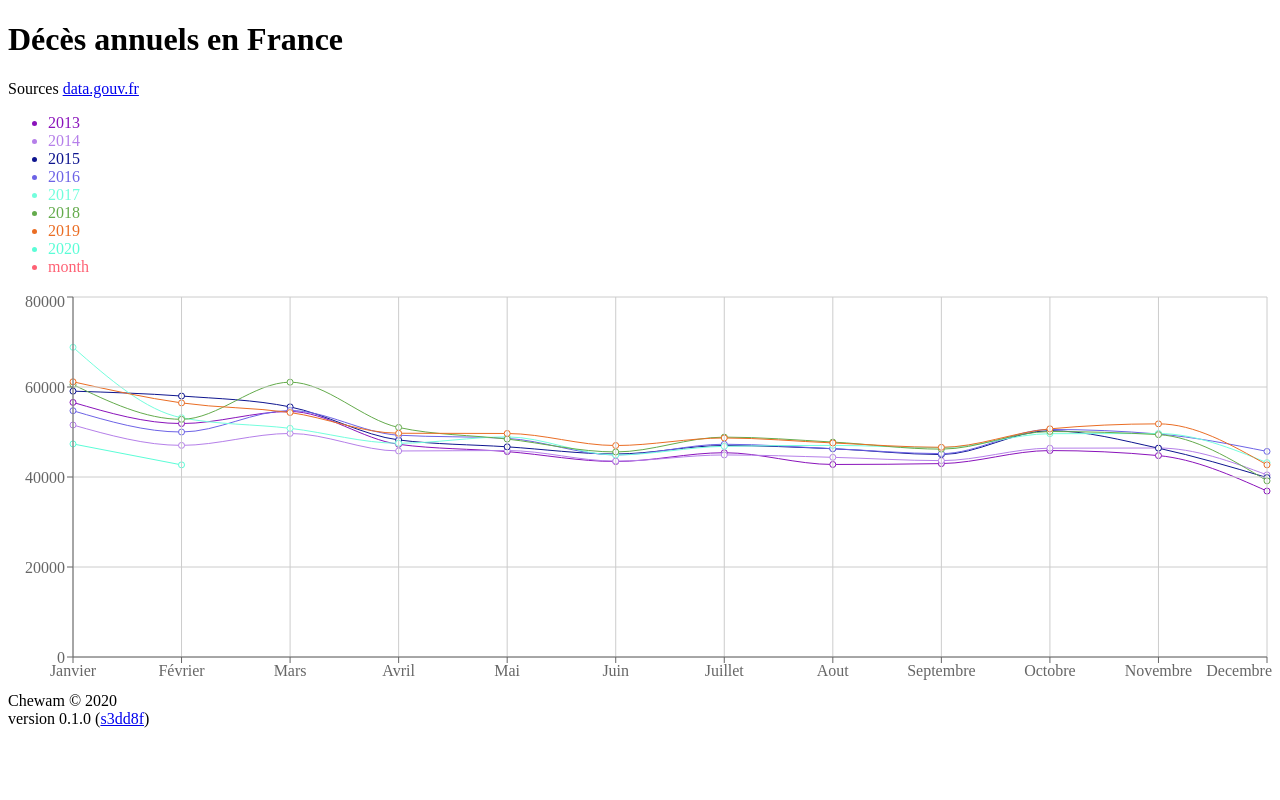
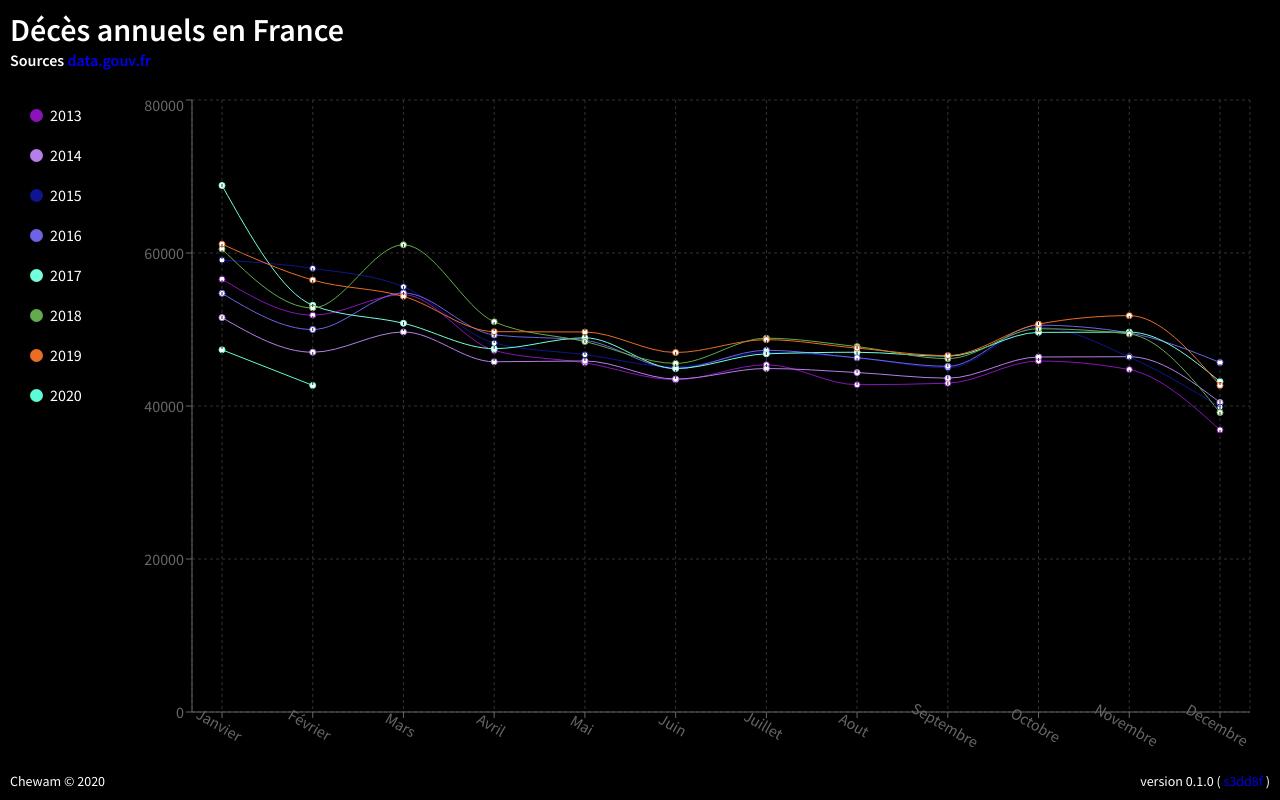
Before and after one commit to revolunet/deaths, a Next.js app: page / in a window 1280 px wide. Built offline with nearby package versions, Linux system fonts and the light colour scheme.

Commit message:
Quick design and components split

```diff
--- a/package.json
+++ b/package.json
@@ -5,7 +5,8 @@
   "scripts": {
     "dev": "next dev",
     "build": "next build",
-    "start": "next start"
+    "start": "next start",
+    "lint": "eslint src/**/*.js"
   },
   "dependencies": {
     "event-stream": "^4.0.1",
--- /dev/null
+++ b/src/components/Chart.js
@@ -0,0 +1,25 @@
+import React from "react"
+import { LineChart, Line, CartesianGrid, XAxis, YAxis } from "recharts"
+
+import deaths from "../lib/deaths"
+
+const Chart = ({ width, height, colors, disabledYears }) => (
+  <LineChart width={width} height={height} data={deaths}>
+    {Object.keys(deaths[0]).map((year, i) =>
+      year === "month" || disabledYears[year] ? null : (
+        <Line key={i} dataKey={year} type="monotone" stroke={colors[year]} />
+      )
+    )}
+    <CartesianGrid stroke="#333" strokeDasharray="3 3" />
+    <XAxis
+      dy={0}
+      angle={30}
+      interval={0}
+      dataKey="month"
+      padding={{ left: 30, right: 30 }}
+    />
+    <YAxis />
+  </LineChart>
+)
+
+export default Chart
--- /dev/null
+++ b/src/components/List.js
@@ -0,0 +1,25 @@
+import React from "react"
+
+import deaths from "../lib/deaths"
+
+const List = ({ colors, disabledYears, toggleYear }) => (
+  <ul>
+    {Object.keys(deaths[0]).map((year, i) =>
+      year === "month" ? null : (
+        <li
+          key={i}
+          onClick={() => toggleYear(year)}
+          className={disabledYears[year] && "disabled"}
+        >
+          {year}
+          <span
+            className="dot"
+            style={{ backgroundColor: colors[year] }}
+          ></span>
+        </li>
+      )
+    )}
+  </ul>
+)
+
+export default List
--- /dev/null
+++ b/src/lib/colors.js
@@ -0,0 +1,10 @@
+import deaths from "./deaths"
+
+const getColor = () => "#" + Math.random().toString(16).substr(-6)
+
+const colors = Object.keys(deaths[0]).reduce((colors, year) => {
+  colors[year] = getColor()
+  return colors
+}, {})
+
+export default colors
--- /dev/null
+++ b/src/pages/_app.js
@@ -0,0 +1,9 @@
+import React from "react"
+
+import "../styles/main.scss"
+
+function MyApp({ Component, pageProps }) {
+  return <Component {...pageProps} />
+}
+
+export default MyApp
--- a/src/pages/index.js
+++ b/src/pages/index.js
@@ -1,17 +1,11 @@
 import Head from "next/head"
 import React, { useRef, useEffect, useState } from "react"
-import { LineChart, Line, CartesianGrid, XAxis, YAxis } from "recharts"
 
-import deaths from "../lib/deaths"
+import colors from "../lib/colors"
+import List from "../components/List"
+import Chart from "../components/Chart"
 
-const getColor = () => "#" + Math.random().toString(16).substr(-6)
-
-const colors = Object.keys(deaths[0]).reduce((colors, year) => {
-  colors[year] = getColor()
-  return colors
-}, {})
-
-const Home = () => {
+const Home = ({ colors }) => {
   const ref = useRef()
   const [width, setWidth] = useState(0)
   const [height, setHeight] = useState(400)
@@ -24,69 +18,71 @@ const Home = () => {
   }
 
   useEffect(() => {
-    setWidth(ref.current.clientWidth)
-    setHeight(ref.current.clientHeight || height)
+    setWidth(ref.current.clientWidth - 10)
+    setHeight(ref.current.clientHeight - 10 || height)
   }, [])
 
   return (
-    <div className="container">
+    <>
       <Head>
-        <title>Create Next App</title>
+        <title>Décès annuels en France</title>
         <link rel="icon" href="/favicon.ico" />
       </Head>
 
       <header>
-        <h1>Décès annuels en France</h1>
-        <div>
-          Sources{" "}
-          <a href="https://www.data.gouv.fr/fr/datasets/fichier-des-personnes-decedees">
-            data.gouv.fr
-          </a>
-        </div>
+        <h1>
+          Décès annuels en France
+          <small>
+            Sources{" "}
+            <a
+              target="_blank"
+              rel="noopener noreferrer"
+              href="https://www.data.gouv.fr/fr/datasets/fichier-des-personnes-decedees"
+            >
+              data.gouv.fr
+            </a>
+          </small>
+        </h1>
       </header>
       <main>
         <aside>
-          <ul>
-            {Object.keys(deaths[0]).map((year, i) => (
-              <li
-                key={i}
-                onClick={() => toggleYear(year)}
-                className={disabledYears[year] && "disabled"}
-                style={{ color: colors[year] }}
-              >
-                {year}
-              </li>
-            ))}
-          </ul>
+          <List
+            colors={colors}
+            toggleYear={toggleYear}
+            disabledYears={disabledYears}
+          />
         </aside>
 
         <section ref={ref}>
-          <LineChart width={width} height={height} data={deaths}>
-            {Object.keys(deaths[0]).map((year, i) =>
-              disabledYears[year] ? null : (
-                <Line
-                  key={i}
-                  dataKey={year}
-                  type="monotone"
-                  stroke={colors[year]}
-                />
-              )
-            )}
-            <CartesianGrid stroke="#ccc" />
-            <XAxis dataKey="month" />
-            <YAxis />
-          </LineChart>
+          <Chart
+            width={width}
+            height={height}
+            colors={colors}
+            disabledYears={disabledYears}
+          />
         </section>
       </main>
 
       <footer>
         <div>Chewam © 2020</div>
         <div>
-          version 0.1.0 (<a href="https://github.com/chewam/deaths">s3dd8f</a>)
+          version 0.1.0 (&nbsp;
+          <a
+            target="_blank"
+            rel="noopener noreferrer"
+            href="https://github.com/chewam/deaths"
+          >
+            s3dd8f
+          </a>
+          &nbsp;)
         </div>
       </footer>
-    </div>
+    </>
   )
 }
 
+export async function getStaticProps() {
+  return { props: { colors } }
+}
+
 export default Home
--- /dev/null
+++ b/src/styles/fonts.scss
@@ -0,0 +1,10 @@
+@font-face {
+	font-family: "Source Sans Pro";
+	src: url("/fonts/Source_Sans_Pro/SourceSansPro-Regular.ttf") format("truetype");
+}
+
+@font-face {
+  font-weight: 600;
+	font-family: "Source Sans Pro Semi Bold";
+	src: url("/fonts/Source_Sans_Pro/SourceSansPro-SemiBold.ttf") format("truetype");
+}
--- /dev/null
+++ b/src/styles/main.scss
@@ -0,0 +1,103 @@
+@use "./fonts";
+
+html {
+  font-size: 62.5%;
+}
+
+html, body {
+  height: 100%;
+}
+
+body {
+  margin: 0;
+  padding: 0;
+  color: white;
+  display: flex;
+  font-size: 1.6rem;
+  background-color: black;
+  text-rendering: optimizelegibility;
+  -webkit-font-smoothing: antialiased;
+  font-family: "Source Sans Pro", sans-serif;
+}
+
+h1 {
+  margin: 0;
+  font-family: "Source Sans Pro Semi Bold", sans-serif;
+}
+
+small {
+  display: block;
+  font-size: 1.6rem;
+}
+
+a {
+  text-decoration: none;
+
+  &:hover {
+    text-decoration: underline;
+  }
+}
+
+#__next {
+  flex: 1;
+  display: flex;
+  flex-direction: column;
+}
+
+header {
+  margin: 1rem;
+}
+
+main {
+  flex: 1;
+  display: flex;
+
+  aside {
+    margin: 1rem 1rem 1rem 2rem;
+
+    ul {
+      margin: 0;
+      padding: 0;
+      list-style: none;
+
+      li {
+        margin: 1rem;
+        display: flex;
+        cursor: pointer;
+        text-align: center;
+        position: relative;
+        align-items: center;
+        justify-content: center;
+        padding: 0.5rem 1rem 0.5rem 2rem;
+
+        &.disabled {
+          color: gray;
+          font-style: italic;
+        }
+
+        .dot {
+          left: 0;
+          width: 1.3rem;
+          height: 1.3rem;
+          position: absolute;
+          border-radius: 50%;
+        }
+      }
+    }
+  }
+
+  section {
+    flex: 1;
+    display: flex;
+    align-items: center;
+    justify-content: center;
+    margin: 1rem 2rem 1rem 1rem;
+  }
+}
+
+footer {
+  margin: 1rem;
+  display: flex;
+  font-size: 1.4rem;
+  justify-content: space-between;
+}
```
Also changed, not shown: .eslintrc.js, public/fonts/Source_Sans_Pro/SourceSansPro-Regular.ttf (added), public/fonts/Source_Sans_Pro/SourceSansPro-SemiBold.ttf (added).
